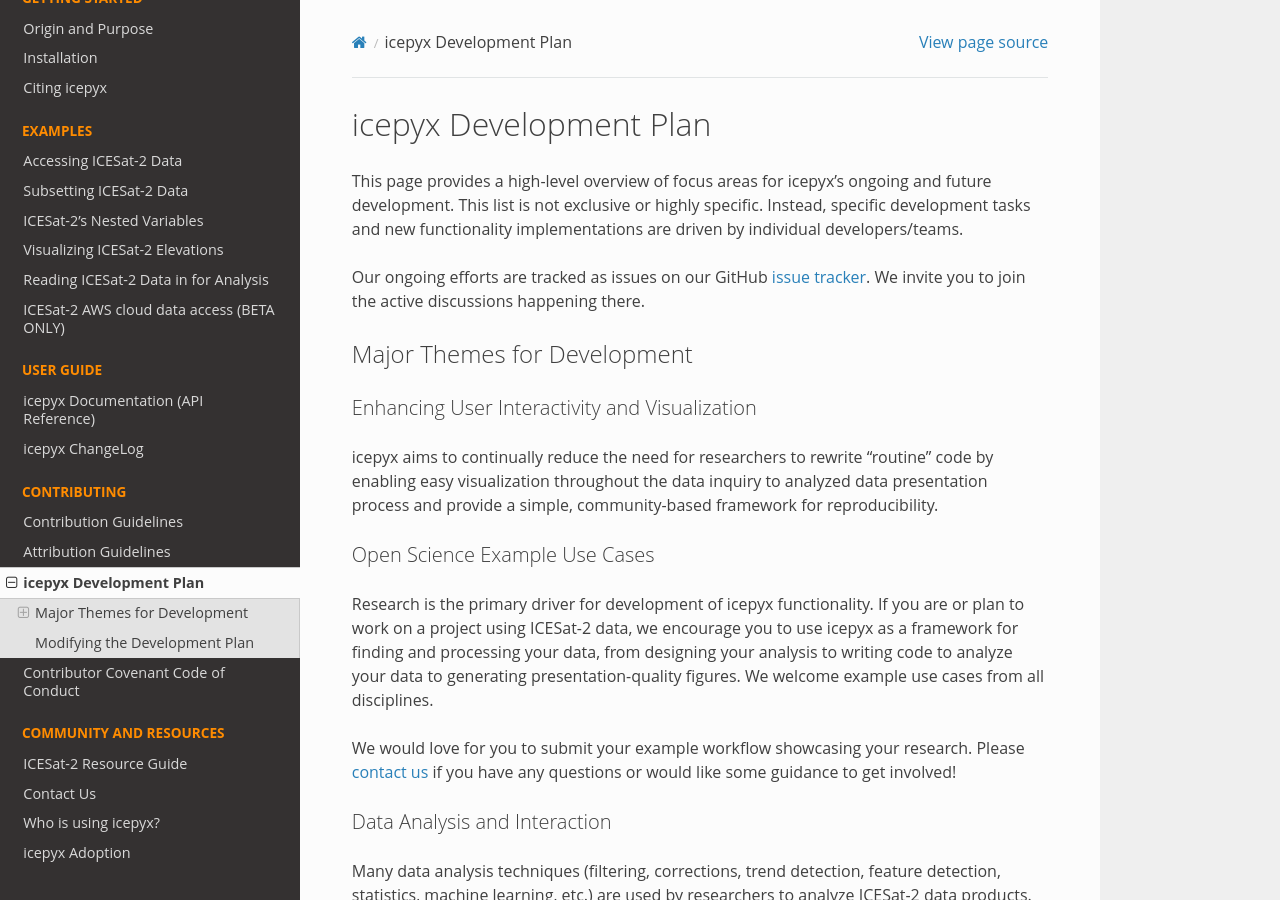
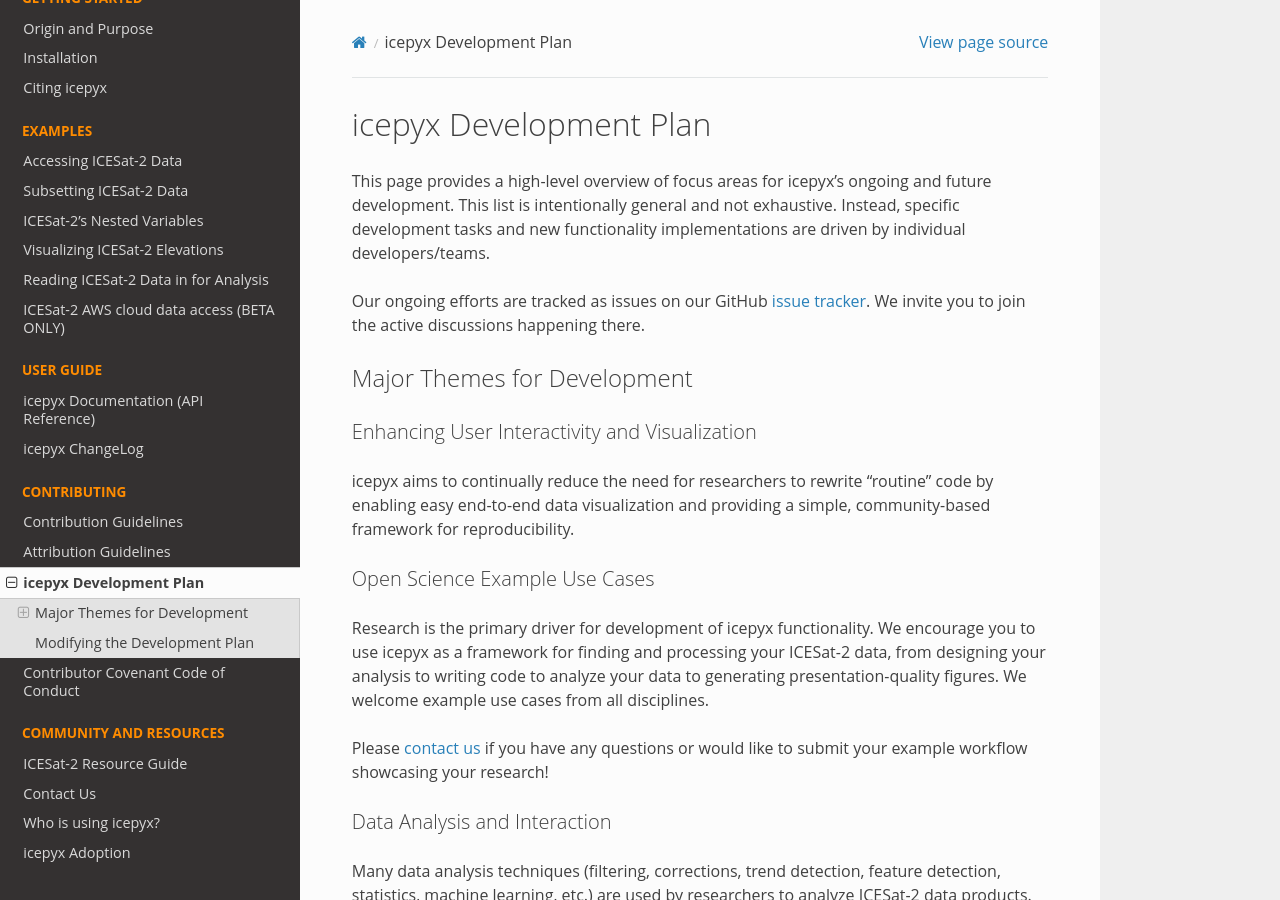
Before and after one commit to icesat2py/icepyx, a Sphinx documentation site: the page built from doc/source/contributing/development_plan.rst, in a window 1280 px wide and 900 px high. Built offline with Sphinx 7.4.7 and the Read the Docs theme 2.0.0, drawn with Linux system fonts in a browser that asks for light colours; the version number could not be read and is left out.

Commit message:
wordsmithing based on PR review part 1

```diff
--- a/doc/source/contributing/development_plan.rst
+++ b/doc/source/contributing/development_plan.rst
@@ -2,7 +2,7 @@
 =======================
 
 This page provides a high-level overview of focus areas for icepyx's ongoing and future development.
-This list is not exclusive or highly specific.
+This list is intentionally general and not exhaustive.
 Instead, specific development tasks and new functionality implementations are driven by individual developers/teams.
 
 Our ongoing efforts are tracked as issues on our GitHub `issue tracker <https://github.com/icesat2py/icepyx/issues>`_.
@@ -13,18 +13,18 @@
 
 Enhancing User Interactivity and Visualization
 ^^^^^^^^^^^^^^^^^^^^^^^^^^^^^^^^^^^^^^^^^^^^^^
-icepyx aims to continually reduce the need for researchers to rewrite "routine" code by enabling easy visualization
-throughout the data inquiry to analyzed data presentation process and provide a simple, community-based framework for reproducibility.
+icepyx aims to continually reduce the need for researchers to rewrite "routine" code by
+enabling easy end-to-end data visualization and providing a simple, community-based framework for reproducibility.
 
 Open Science Example Use Cases
 ^^^^^^^^^^^^^^^^^^^^^^^^^^^^^^
 Research is the primary driver for development of icepyx functionality.
-If you are or plan to work on a project using ICESat-2 data, we encourage you to use icepyx as a framework for finding and processing your data,
+We encourage you to use icepyx as a framework for finding and processing your ICESat-2 data,
 from designing your analysis to writing code to analyze your data to generating presentation-quality figures.
 We welcome example use cases from all disciplines.
 
-We would love for you to submit your example workflow showcasing your research.
-Please :ref:`contact us<contact_ref_label>` if you have any questions or would like some guidance to get involved!
+Please :ref:`contact us<contact_ref_label>`
+if you have any questions or would like to submit your example workflow showcasing your research!
 
 Data Analysis and Interaction
 ^^^^^^^^^^^^^^^^^^^^^^^^^^^^^
```
